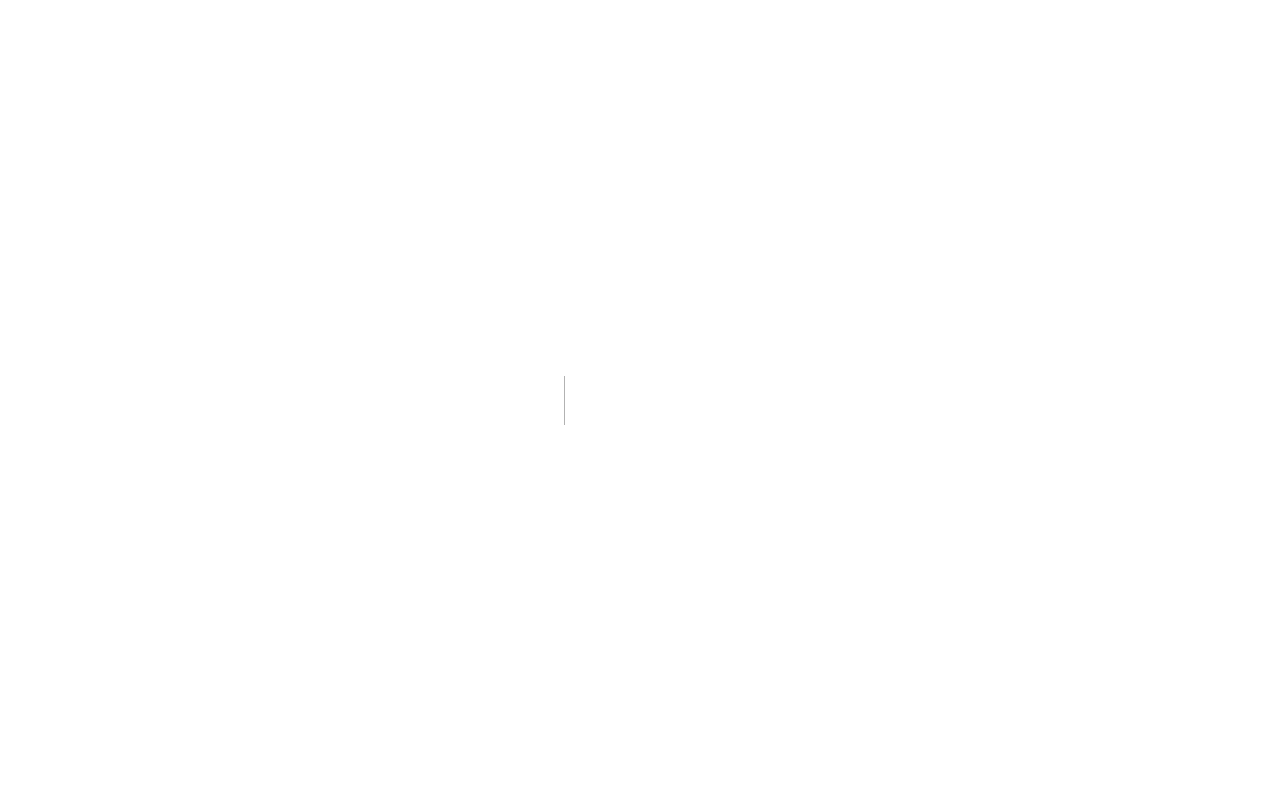
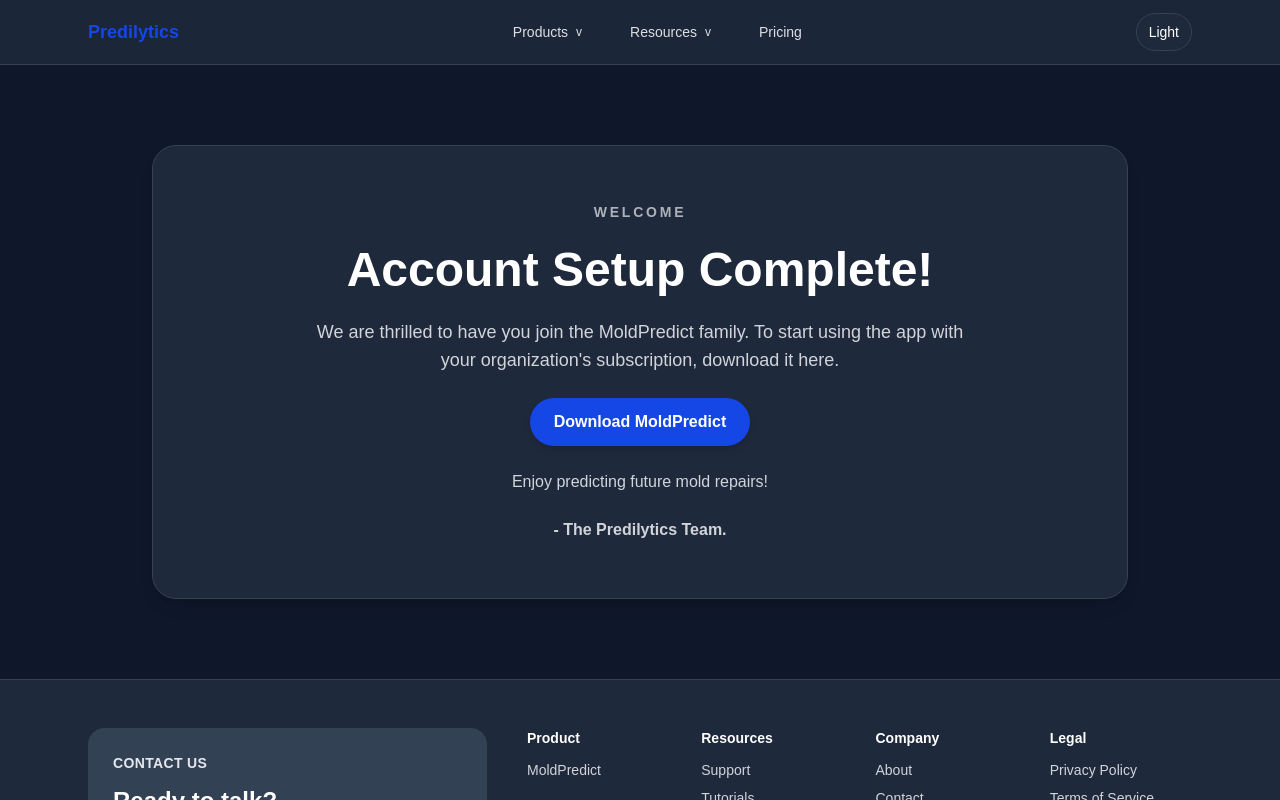
Before and after one commit to joe-syritamaria/predilytics-website, a Next.js app: page /welcome in a window 1280 px wide. Before the commit this address had no page. Shown: the top 800 px of the page. Built offline with nearby package versions, Linux system fonts and the light colour scheme.

Commit message:
Added new landing page for org invites

```diff
--- /dev/null
+++ b/app/(mainpage)/welcome/page.tsx
@@ -0,0 +1,32 @@
+export default function WelcomePage() {
+  return (
+    <section className="mx-auto w-full max-w-5xl px-6 py-20">
+      <div className="rounded-3xl border border-[rgb(var(--border))] bg-[rgb(var(--card))] p-10 shadow-lg md:p-14">
+        <div className="space-y-6 text-center">
+          <p className="text-sm font-semibold uppercase tracking-[0.2em] text-slate-500">
+            Welcome
+          </p>
+          <h1 className="text-4xl font-bold text-[rgb(var(--foreground))] md:text-5xl">
+            Account Setup Complete!
+          </h1>
+          <p className="mx-auto max-w-2xl text-lg text-slate-600">
+            We are thrilled to have you join the MoldPredict family. To start using
+            the app with your organization&apos;s subscription, download it here.
+          </p>
+          <div className="flex justify-center">
+            <a
+              href="https://predilyticsinc.com/moldpredict/download"
+              className="inline-flex items-center justify-center rounded-full bg-blue-700 px-6 py-3 text-base font-semibold text-white shadow-md transition hover:bg-blue-800"
+            >
+              Download MoldPredict
+            </a>
+          </div>
+          <p className="text-slate-600">
+            Enjoy predicting future mold repairs!
+          </p>
+          <p className="text-slate-700 font-semibold">- The Predilytics Team.</p>
+        </div>
+      </div>
+    </section>
+  );
+}
```
